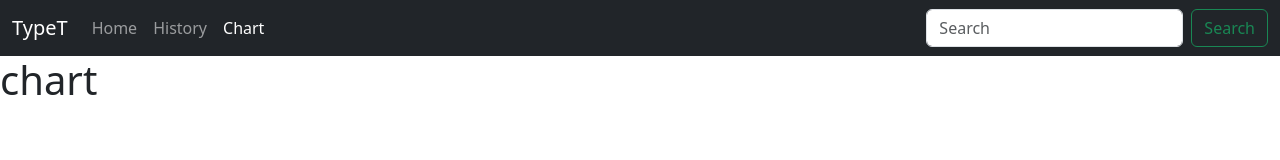
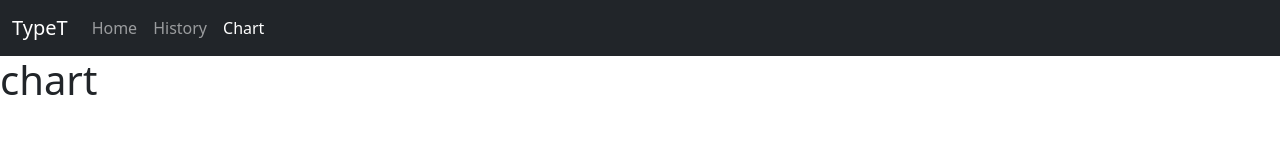
Before and after one commit to dandiv/TypeTFrontend, a plain HTML site: page chart.html in a window 1280 px wide. Drawn offline with nearby package versions, Linux system fonts and the light colour scheme.

```diff
--- a/chart.html
+++ b/chart.html
@@ -48,17 +48,6 @@
                 <a class="nav-link active" href="chart.html">Chart</a>
               </li>
             </ul>
-            <form class="d-flex">
-              <input
-                class="form-control me-2"
-                type="search"
-                placeholder="Search"
-                aria-label="Search"
-              />
-              <button class="btn btn-outline-success" type="submit">
-                Search
-              </button>
-            </form>
           </div>
         </div>
       </nav>
```
Also changed, not shown: history.html (+0 -11 lines), index.html (+8 -13 lines).
